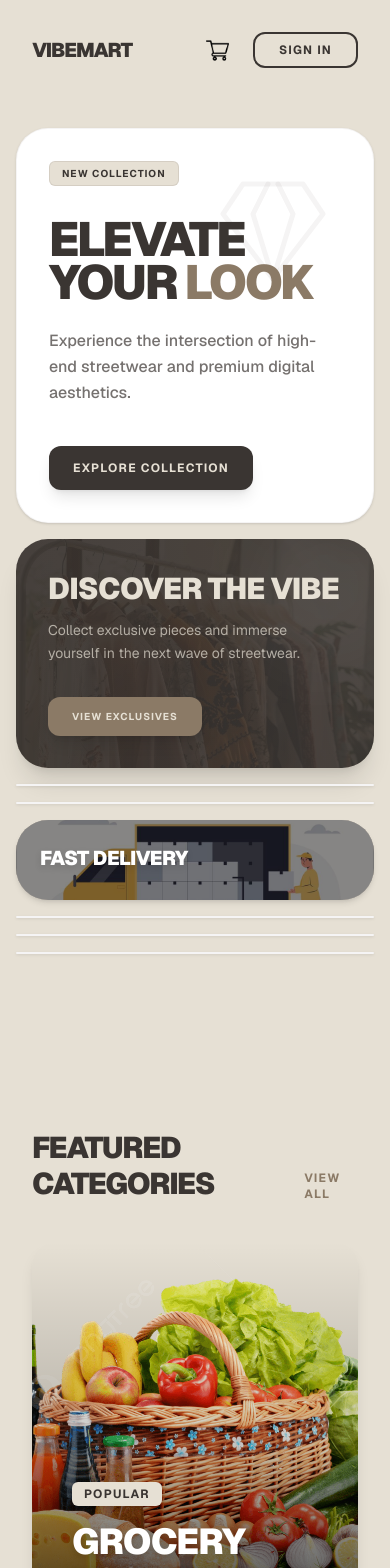
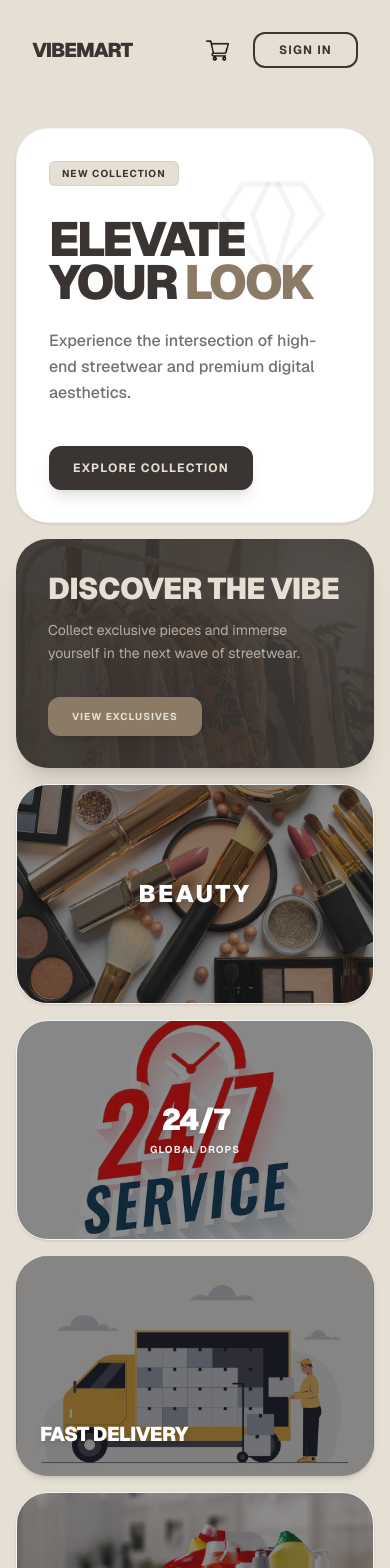
Before and after one commit to MostofaSeum/DjangoPractice, a Next.js app in the folder frontend/: page / in a window 390 px wide. Shown: the top 1568 px of the page. Built offline with nearby package versions, Linux system fonts and the light colour scheme.

Commit message:
feat: implement bento box-styled landing page with hero and navigation sections

```diff
--- a/frontend/app/page.tsx
+++ b/frontend/app/page.tsx
@@ -88,10 +88,10 @@ export default function Home() {
 
       {/* Bento Box Hero Section */}
       <section className="relative w-full min-h-screen pt-32 pb-12 px-4 md:px-8 max-w-[1400px] mx-auto flex items-center justify-center">
-        <div className="grid grid-cols-1 md:grid-cols-4 md:grid-rows-3 gap-4 md:gap-6 w-full h-full min-h-[600px]">
+        <div className="grid grid-cols-1 md:grid-cols-4 md:grid-rows-3 gap-4 md:gap-6 w-full h-full">
 
           {/* Main Large Bento Item (Text & Main CTA) */}
-          <div className="md:col-span-2 md:row-span-2 bg-white rounded-[2rem] p-8 md:p-12 flex flex-col justify-center relative overflow-hidden group shadow-sm hover:shadow-xl transition-all duration-500 border border-[#3a3532]/5">
+          <div className="md:col-span-2 md:row-span-2 bg-white rounded-[2rem] p-8 md:p-12 flex flex-col justify-center relative overflow-hidden group shadow-sm hover:shadow-xl transition-all duration-500 border border-[#3a3532]/5 min-h-[360px] md:min-h-0">
             <div className="absolute top-10 right-10 text-[#3a3532]/5 group-hover:scale-125 group-hover:rotate-12 group-hover:text-[#3a3532]/10 transition-all duration-700">
                <svg xmlns="http://www.w3.org/2000/svg" width="120" height="120" viewBox="0 0 24 24" fill="none" stroke="currentColor" strokeWidth="1" strokeLinecap="round" strokeLinejoin="round"><path d="M6 3h12l4 6-10 13L2 9Z"/><path d="M11 3 8 9l4 13"/><path d="M12 22 16 9l-3-6"/></svg>
             </div>
@@ -112,7 +112,7 @@ export default function Home() {
           </div>
 
           {/* Top Right Bento Item (Discover the Vibe) */}
-          <div className="md:col-span-2 md:row-span-1 bg-[#3a3532] rounded-[2rem] p-8 md:p-10 text-[#e6e0d4] relative overflow-hidden flex flex-col justify-center group shadow-xl hover:shadow-2xl transition-all duration-500">
+          <div className="md:col-span-2 md:row-span-1 bg-[#3a3532] rounded-[2rem] p-8 md:p-10 text-[#e6e0d4] relative overflow-hidden flex flex-col justify-center group shadow-xl hover:shadow-2xl transition-all duration-500 min-h-[220px] md:min-h-0">
              <Image src="/homepage/Fashion.jpg" alt="Discover" fill className="object-cover opacity-20 mix-blend-overlay group-hover:opacity-40 group-hover:scale-105 transition-all duration-700" unoptimized />
              <div className="absolute inset-0 bg-gradient-to-r from-transparent to-[#e6e0d4]/10 pointer-events-none group-hover:opacity-100 opacity-50 transition-opacity duration-500"></div>
              <div className="absolute -right-8 -top-8 w-40 h-40 bg-white/5 rounded-full blur-2xl group-hover:bg-white/20 transition-colors duration-700 group-hover:scale-150"></div>
@@ -130,7 +130,7 @@ export default function Home() {
           </div>
 
           {/* Middle Right Item 1 (Beauty) */}
-          <Link href="/collections/3" className="md:col-span-1 md:row-span-1 bg-white rounded-[2rem] relative overflow-hidden shadow-sm border border-[#3a3532]/5 flex items-center justify-center group hover:shadow-xl transition-all duration-500">
+          <Link href="/collections/3" className="md:col-span-1 md:row-span-1 bg-white rounded-[2rem] relative overflow-hidden shadow-sm border border-[#3a3532]/5 flex items-center justify-center group hover:shadow-xl transition-all duration-500 min-h-[220px] md:min-h-0">
              <Image src="/homepage/Beauty.webp" alt="Beauty" fill className="object-cover group-hover:scale-110 transition-transform duration-700 opacity-90 group-hover:opacity-100" />
              <div className="absolute inset-0 bg-black/45 group-hover:bg-black/35 transition-colors duration-500"></div>
              <div className="absolute inset-0 flex flex-col items-center justify-center z-10 p-4 text-center">
@@ -139,23 +139,26 @@ export default function Home() {
           </Link>
 
           {/* Middle Right Item 2 (24/7 Global Drops) */}
-          <div className="md:col-span-1 md:row-span-1 bg-white rounded-[2rem] relative overflow-hidden shadow-sm border border-[#3a3532]/5 flex items-center justify-center group hover:shadow-xl transition-all duration-500">
-             <Image src="/homepage/24-7.jpg" alt="24/7 Global Drops" fill className="object-cover group-hover:scale-110 transition-transform duration-700" />
+          <div className="md:col-span-1 md:row-span-1 bg-white rounded-[2rem] relative overflow-hidden shadow-sm border border-[#3a3532]/5 flex items-center justify-center group hover:shadow-xl transition-all duration-500 min-h-[220px] md:min-h-0">
+             <Image src="/homepage/24-7.jpg" alt="24/7 Global Drops" fill className="object-cover group-hover:scale-110 transition-transform duration-700 opacity-90 group-hover:opacity-100" />
+             <div className="absolute inset-0 bg-black/45 group-hover:bg-black/35 transition-colors duration-500"></div>
+             <div className="absolute inset-0 flex flex-col items-center justify-center z-10 p-4 text-center">
+                <span className="text-3xl font-black uppercase tracking-tighter text-white group-hover:scale-105 transition-all duration-500 drop-shadow-md">24/7</span>
+                <span className="text-[10px] font-bold text-white/90 uppercase tracking-widest mt-1 drop-shadow-sm">Global Drops</span>
+             </div>
           </div>
 
           {/* Bottom Row Item 1 (Fast Delivery) */}
-          <div className="md:col-span-1 md:row-span-1 bg-[#8b7a66] rounded-[2rem] p-6 md:p-8 text-white relative overflow-hidden group shadow-md hover:shadow-xl transition-all duration-500 flex items-end">
+          <div className="md:col-span-1 md:row-span-1 bg-[#8b7a66] rounded-[2rem] p-6 md:p-8 text-white relative overflow-hidden group shadow-md hover:shadow-xl transition-all duration-500 flex items-end min-h-[220px] md:min-h-0">
              <Image src="/homepage/Delivery.jpg" alt="Fast Delivery" fill className="object-cover group-hover:scale-110 transition-transform duration-700 opacity-90 group-hover:opacity-100" />
              <div className="absolute inset-0 bg-black/45 group-hover:bg-black/35 transition-colors duration-500"></div>
-             <div className="absolute top-6 right-6 opacity-20 transform group-hover:rotate-12 group-hover:scale-150 group-hover:opacity-40 transition-all duration-500 z-10">
-             </div>
              <div className="group-hover:-translate-y-1 transition-transform duration-500 relative z-10">
                <div className="text-xl font-black uppercase tracking-tight mb-1 drop-shadow-md">Fast Delivery</div>
              </div>
           </div>
 
           {/* Bottom Row Item 2 (Cleaning) */}
-          <Link href="/collections/4" className="md:col-span-1 md:row-span-1 bg-white rounded-[2rem] relative overflow-hidden shadow-sm border border-[#3a3532]/5 flex items-center justify-center group hover:shadow-xl transition-all duration-500">
+          <Link href="/collections/4" className="md:col-span-1 md:row-span-1 bg-white rounded-[2rem] relative overflow-hidden shadow-sm border border-[#3a3532]/5 flex items-center justify-center group hover:shadow-xl transition-all duration-500 min-h-[220px] md:min-h-0">
              <Image src="/homepage/Cleaning.webp" alt="Cleaning" fill className="object-cover group-hover:scale-110 transition-transform duration-700 opacity-90 group-hover:opacity-100" />
              <div className="absolute inset-0 bg-black/45 group-hover:bg-black/35 transition-colors duration-500"></div>
              <div className="absolute inset-0 flex flex-col items-center justify-center z-10 p-4 text-center">
@@ -164,7 +167,7 @@ export default function Home() {
           </Link>
 
           {/* Bottom Row Item 3 (Pets) */}
-          <Link href="/collections/6" className="md:col-span-1 md:row-span-1 bg-white rounded-[2rem] relative overflow-hidden shadow-sm border border-[#3a3532]/5 flex items-center justify-center group hover:shadow-xl transition-all duration-500">
+          <Link href="/collections/6" className="md:col-span-1 md:row-span-1 bg-white rounded-[2rem] relative overflow-hidden shadow-sm border border-[#3a3532]/5 flex items-center justify-center group hover:shadow-xl transition-all duration-500 min-h-[220px] md:min-h-0">
              <Image src="/homepage/Pet.jpg" alt="Pets" fill className="object-cover group-hover:scale-110 transition-transform duration-700 opacity-90 group-hover:opacity-100" />
              <div className="absolute inset-0 bg-black/45 group-hover:bg-black/35 transition-colors duration-500"></div>
              <div className="absolute inset-0 flex flex-col items-center justify-center z-10 p-4 text-center">
@@ -173,7 +176,7 @@ export default function Home() {
           </Link>
 
           {/* Bottom Row Item 4 (Stationary) */}
-          <Link href="/collections/5" className="md:col-span-1 md:row-span-1 bg-white rounded-[2rem] relative overflow-hidden shadow-sm border border-[#3a3532]/5 flex items-center justify-center group hover:shadow-xl transition-all duration-500">
+          <Link href="/collections/5" className="md:col-span-1 md:row-span-1 bg-white rounded-[2rem] relative overflow-hidden shadow-sm border border-[#3a3532]/5 flex items-center justify-center group hover:shadow-xl transition-all duration-500 min-h-[220px] md:min-h-0">
              <Image src="/homepage/Stationary.jpg" alt="Stationary" fill className="object-cover group-hover:scale-110 transition-transform duration-700 opacity-90 group-hover:opacity-100" />
              <div className="absolute inset-0 bg-black/45 group-hover:bg-black/35 transition-colors duration-500"></div>
              <div className="absolute inset-0 flex flex-col items-center justify-center z-10 p-4 text-center">
```
